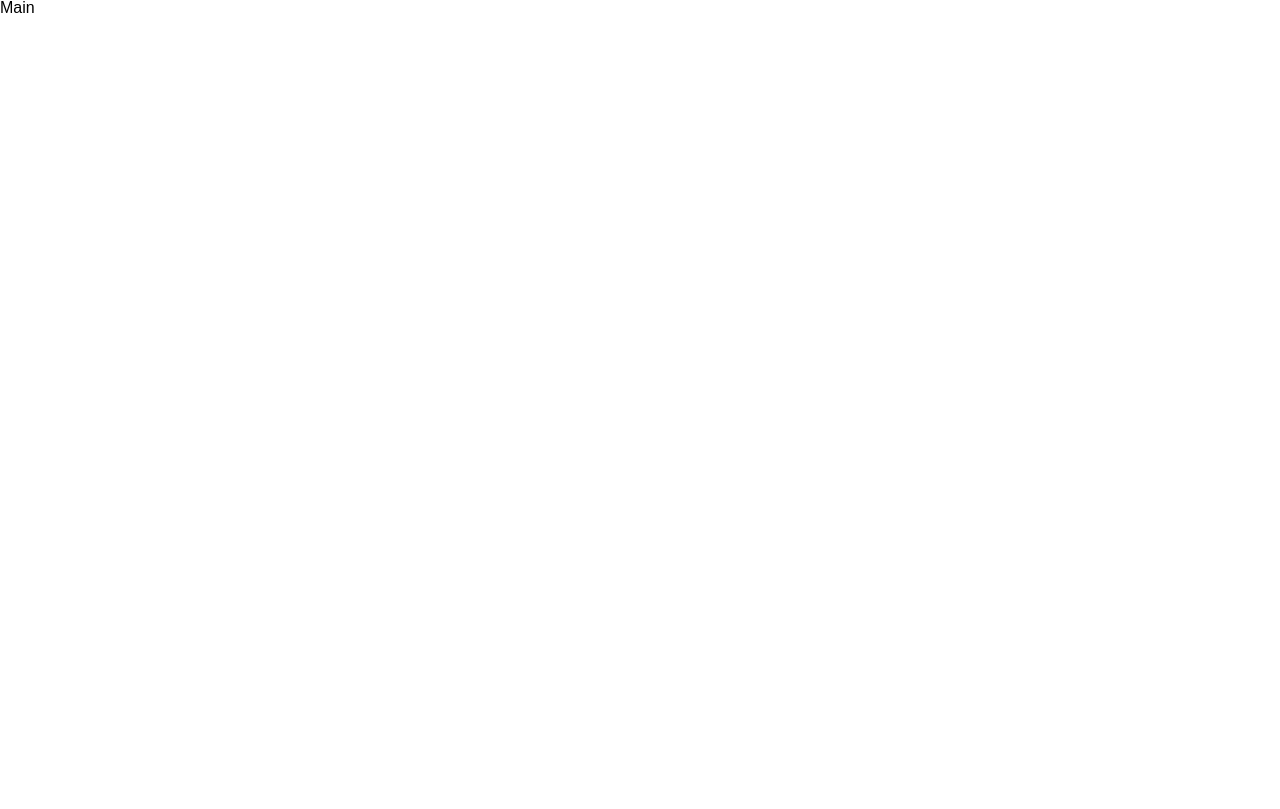
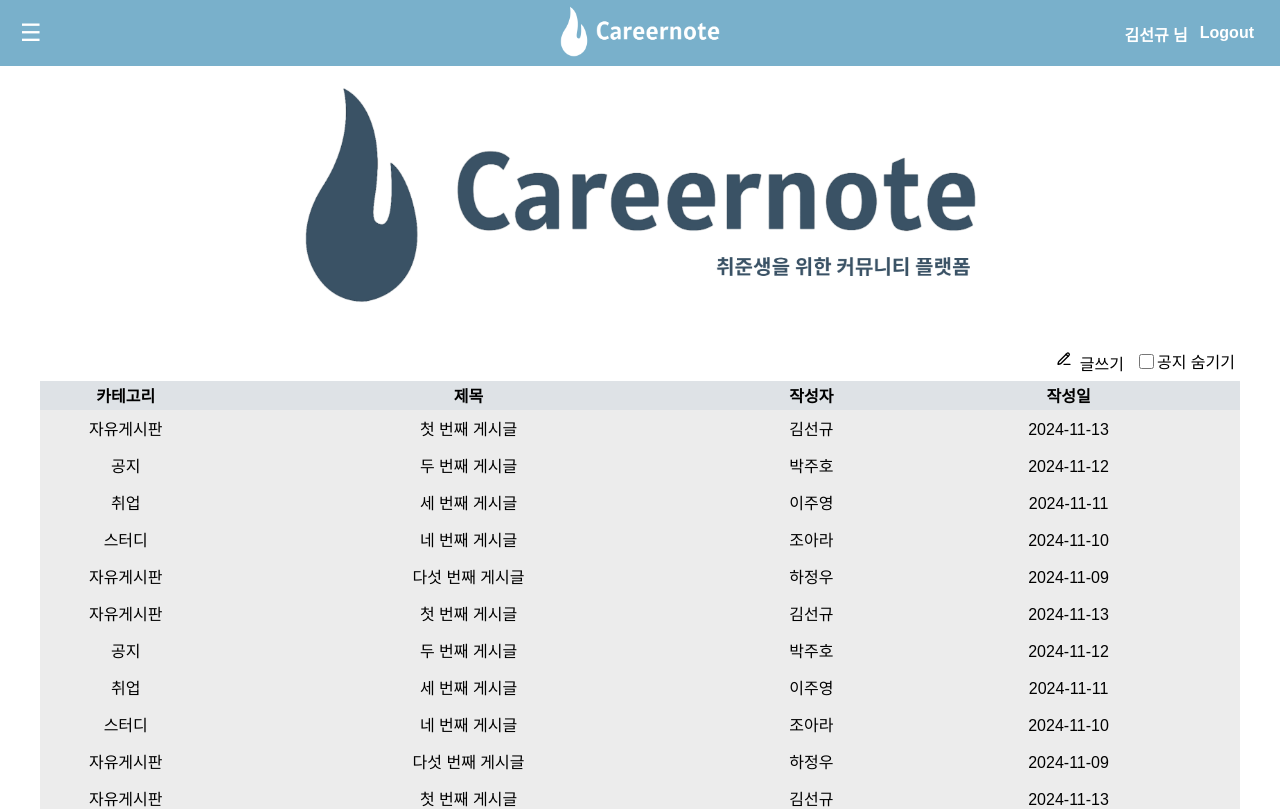
Before and after one commit to seongyu-Kim/careernote_front, a React (Create React App) app: page /posts in a window 1280 px wide. Shown: the top 809 px of the page. Built offline with nearby package versions, Linux system fonts and the light colour scheme.

Commit message:
✨ feat: 게시글 UI 구현

```diff
--- /dev/null
+++ b/src/components/MainLayout/MainLayout.styled.ts
@@ -0,0 +1,15 @@
+import styled from 'styled-components';
+
+export const MainBox = styled.div`
+  display: flex;
+  flex-direction: column;
+  height: 100vh;
+`;
+
+export const ContentBox = styled.div`
+  margin-top: 45px;
+
+  display: flex;
+  flex-direction: column;
+  align-items: center;
+`;
--- /dev/null
+++ b/src/components/MainLayout/MainLayout.tsx
@@ -0,0 +1,14 @@
+import React from 'react';
+import * as Styled from './MainLayout.styled';
+import Navbar from '@components/Navbar/Navbar';
+
+const MainLayout: React.FC<{ children: React.ReactNode }> = ({ children }) => {
+  return (
+    <Styled.MainBox>
+      <Navbar />
+      <Styled.ContentBox>{children}</Styled.ContentBox>
+    </Styled.MainBox>
+  );
+};
+
+export default MainLayout;
--- a/src/components/Navbar/Navbar.styled.ts
+++ b/src/components/Navbar/Navbar.styled.ts
@@ -1,10 +1,12 @@
-import styled from 'styled-components';
+import styled, { keyframes } from 'styled-components';
 
 export const Nav = styled.nav`
+  position: fixed;
+  width: 100%;
   display: flex;
   justify-content: space-between;
   align-items: center;
-  height: 45px;
+  height: 66px;
   padding: 0 20px;
   background-color: #79b0cb;
   color: white;
@@ -16,33 +18,60 @@ export const MenuButton = styled.div`
 `;
 
 export const Logo = styled.div`
-  font-size: 20px;
-  font-weight: bold;
-  flex-grow: 1;
-  text-align: center;
+  position: absolute;
+  left: 50%;
+  transform: translate(-50%, 0);
+`;
+export const LogoImg = styled.img`
+  width: 164px;
+  height: 51px;
 `;
 
 export const UserInfo = styled.div`
   display: flex;
-  gap: 10px;
 `;
 
 export const Button = styled.button`
-  padding: 5px 10px;
   color: white;
-  font-weight: bold;
-  border: none;
+  font-weight: 600;
   cursor: pointer;
-  border-radius: 4px;
 `;
 
-export const Menu = styled.div`
+//사이드바
+const slideIn = keyframes`
+  from {
+    transform: translateX(-100%);
+  }
+  to {
+    transform: translateX(0);
+  }
+`;
+
+const slideOut = keyframes`
+  from {
+    transform: translateX(0);
+  }
+  to {
+    transform: translateX(-100%);
+  }
+`;
+
+interface MenuProps {
+  isOpen: boolean;
+}
+
+export const Menu = styled.div<MenuProps>`
   position: fixed;
-  display: flex;
-  flex-direction: column;
+  top: 66px;
+  left: 0;
   height: 100vh;
   width: 250px;
   background-color: #f5f5f5;
+  display: flex;
+  flex-direction: column;
+
+  transform: ${({ isOpen }) => (isOpen ? 'translateX(0)' : 'translateX(-100%)')};
+  animation: ${({ isOpen }) => (isOpen ? slideIn : slideOut)} 0.3s forwards;
 `;
 
 export const MenuItem = styled.div`
--- a/src/components/Navbar/Navbar.tsx
+++ b/src/components/Navbar/Navbar.tsx
@@ -1,7 +1,7 @@
 import React, { useState } from 'react';
 import * as Styled from './Navbar.styled';
+import logo_w from '@assets/logo_w.png';
 
-// 네비게이션바 컴포넌트
 const Navbar: React.FC = () => {
   const [isMenuOpen, setIsMenuOpen] = useState(false);
   const [selectedMenu, setSelectedMenu] = useState<string>('');
@@ -12,6 +12,9 @@ const Navbar: React.FC = () => {
 
   const handleMenuItemClick = (menuName: string) => {
     setSelectedMenu(menuName);
+    setTimeout(() => {
+      setIsMenuOpen(false);
+    }, 100);
   };
 
   return (
@@ -20,17 +23,19 @@ const Navbar: React.FC = () => {
       <Styled.Nav>
         <Styled.MenuButton onClick={toggleMenu}>☰</Styled.MenuButton>
 
-        <Styled.Logo>CareerNote</Styled.Logo>
+        <Styled.Logo>
+          <Styled.LogoImg src={logo_w} alt="logo" />
+        </Styled.Logo>
 
         <Styled.UserInfo>
-          <Styled.Button>김선규 님</Styled.Button>
+          <Styled.Button style={{ marginTop: '2px' }}>김선규 님</Styled.Button>
           <Styled.Button>Logout</Styled.Button>
         </Styled.UserInfo>
       </Styled.Nav>
 
       {/* 사이드바 */}
       {isMenuOpen && (
-        <Styled.Menu>
+        <Styled.Menu isOpen={isMenuOpen}>
           <Styled.MenuItem>
             <Styled.MenuItemBtn
               isSelected={selectedMenu === '자유게시판'}
--- /dev/null
+++ b/src/components/PostList/PostList.styled.ts
@@ -0,0 +1,84 @@
+import styled from 'styled-components';
+
+export const PostListContainer = styled.div`
+  display: flex;
+  flex-direction: column;
+  width: 75rem;
+`;
+
+export const LogoImg = styled.img`
+  /* width: 20%; */
+  width: 693px;
+  height: 220px;
+  justify-content: center;
+
+  margin: 40px 0;
+`;
+
+export const PostHeader = styled.div`
+  display: flex;
+  justify-content: center;
+  text-align: center;
+
+  padding: 5px 0;
+  font-weight: 800;
+  background-color: #dee2e6;
+`;
+
+export const Category = styled.div`
+  flex: 1;
+  margin-top: 3px;
+`;
+
+export const Title = styled.div`
+  flex: 3;
+  margin-top: 3px;
+`;
+
+export const Author = styled.div`
+  flex: 1;
+  margin-top: 3px;
+`;
+
+export const Date = styled.div`
+  flex: 2;
+  margin-top: 3px;
+`;
+
+export const PostItem = styled.div`
+  display: flex;
+  text-align: center;
+  padding: 9px 0;
+  background-color: #ececec;
+`;
+
+export const ButtonBox = styled.div`
+  display: flex;
+  justify-content: flex-end;
+  align-items: center;
+  padding: 5px;
+  gap: 5px;
+`;
+
+export const WriteButton = styled.button`
+  display: flex;
+  gap: 8px;
+  cursor: pointer;
+`;
+
+export const CheckboxWrapper = styled.div`
+  display: flex;
+  align-items: center;
+`;
+
+export const Checkbox = styled.input`
+  width: 15px;
+  height: 15px;
+
+  margin-bottom: 6px;
+  cursor: pointer;
+
+  &:checked {
+    background-color: red;
+  }
+`;
--- /dev/null
+++ b/src/components/PostList/PostList.tsx
@@ -0,0 +1,211 @@
+import React, { useState } from 'react';
+import * as Styled from './PostList.styled';
+import landing from '@assets/landing.png';
+import { LuPencilLine } from 'react-icons/lu';
+
+const PostList: React.FC = () => {
+  const posts = [
+    {
+      id: 1,
+      category: '자유게시판',
+      title: '첫 번째 게시글',
+      author: '김선규',
+      date: '2024-11-13',
+      views: 123,
+    },
+    {
+      id: 2,
+      category: '공지',
+      title: '두 번째 게시글',
+      author: '박주호',
+      date: '2024-11-12',
+      views: 98,
+    },
+    {
+      id: 3,
+      category: '취업',
+      title: '세 번째 게시글',
+      author: '이주영',
+      date: '2024-11-11',
+      views: 76,
+    },
+    {
+      id: 4,
+      category: '스터디',
+      title: '네 번째 게시글',
+      author: '조아라',
+      date: '2024-11-10',
+      views: 45,
+    },
+    {
+      id: 5,
+      category: '자유게시판',
+      title: '다섯 번째 게시글',
+      author: '하정우',
+      date: '2024-11-09',
+      views: 189,
+    },
+    {
+      id: 1,
+      category: '자유게시판',
+      title: '첫 번째 게시글',
+      author: '김선규',
+      date: '2024-11-13',
+      views: 123,
+    },
+    {
+      id: 2,
+      category: '공지',
+      title: '두 번째 게시글',
+      author: '박주호',
+      date: '2024-11-12',
+      views: 98,
+    },
+    {
+      id: 3,
+      category: '취업',
+      title: '세 번째 게시글',
+      author: '이주영',
+      date: '2024-11-11',
+      views: 76,
+    },
+    {
+      id: 4,
+      category: '스터디',
+      title: '네 번째 게시글',
+      author: '조아라',
+      date: '2024-11-10',
+      views: 45,
+    },
+    {
+      id: 5,
+      category: '자유게시판',
+      title: '다섯 번째 게시글',
+      author: '하정우',
+      date: '2024-11-09',
+      views: 189,
+    },
+    {
+      id: 1,
+      category: '자유게시판',
+      title: '첫 번째 게시글',
+      author: '김선규',
+      date: '2024-11-13',
+      views: 123,
+    },
+    {
+      id: 2,
+      category: '공지',
+      title: '두 번째 게시글',
+      author: '박주호',
+      date: '2024-11-12',
+      views: 98,
+    },
+    {
+      id: 3,
+      category: '취업',
+      title: '세 번째 게시글',
+      author: '이주영',
+      date: '2024-11-11',
+      views: 76,
+    },
+    {
+      id: 4,
+      category: '스터디',
+      title: '네 번째 게시글',
+      author: '조아라',
+      date: '2024-11-10',
+      views: 45,
+    },
+    {
+      id: 5,
+      category: '자유게시판',
+      title: '다섯 번째 게시글',
+      author: '하정우',
+      date: '2024-11-09',
+      views: 189,
+    },
+    {
+      id: 1,
+      category: '자유게시판',
+      title: '첫 번째 게시글',
+      author: '김선규',
+      date: '2024-11-13',
+      views: 123,
+    },
+    {
+      id: 2,
+      category: '공지',
+      title: '두 번째 게시글',
+      author: '박주호',
+      date: '2024-11-12',
+      views: 98,
+    },
+    {
+      id: 3,
+      category: '취업',
+      title: '세 번째 게시글',
+      author: '이주영',
+      date: '2024-11-11',
+      views: 76,
+    },
+    {
+      id: 4,
+      category: '스터디',
+      title: '네 번째 게시글',
+      author: '조아라',
+      date: '2024-11-10',
+      views: 45,
+    },
+    {
+      id: 5,
+      category: '자유게시판',
+      title: '다섯 번째 게시글',
+      author: '하정우',
+      date: '2024-11-09',
+      views: 189,
+    },
+  ];
+
+  const [isChecked, setChecked] = useState<boolean>(false);
+
+  const handleCheckboxChange = () => {
+    setChecked((prev) => !prev);
+  };
+
+  return (
+    <>
+      <Styled.LogoImg src={landing} alt="Landing" />
+      <Styled.PostListContainer>
+        <Styled.ButtonBox>
+          <Styled.WriteButton>
+            <LuPencilLine />
+            글쓰기
+          </Styled.WriteButton>
+          <Styled.CheckboxWrapper>
+            <Styled.Checkbox type="checkbox" checked={isChecked} onChange={handleCheckboxChange} />
+            <div>공지 숨기기</div>
+          </Styled.CheckboxWrapper>
+        </Styled.ButtonBox>
+
+        <Styled.PostHeader>
+          <Styled.Category>카테고리</Styled.Category>
+          <Styled.Title>제목</Styled.Title>
+          <Styled.Author>작성자</Styled.Author>
+          <Styled.Date>작성일</Styled.Date>
+        </Styled.PostHeader>
+
+        {posts.map((post) => (
+          <Styled.PostItem key={post.id}>
+            <Styled.Category>{post.category}</Styled.Category>
+            <Styled.Title>{post.title}</Styled.Title>
+            <Styled.Author>{post.author}</Styled.Author>
+            <Styled.Date>{post.date}</Styled.Date>
+          </Styled.PostItem>
+        ))}
+      </Styled.PostListContainer>
+    </>
+  );
+};
+
+export default PostList;
--- a/src/pages/user/Main.tsx
+++ b/src/pages/user/Main.tsx
@@ -1,9 +1,14 @@
-import React from 'react'
+import React from 'react';
+import MainLayout from '@components/MainLayout/MainLayout';
+import PostList from '@components/PostList/PostList';
+import landing from '@assets/landing.png';
 
-const Main = () => {
+const Main: React.FC = () => {
   return (
-    <div>Main</div>
-  )
-}
+    <MainLayout>
+      <PostList />
+    </MainLayout>
+  );
+};
 
-export default Main
+export default Main;
```
